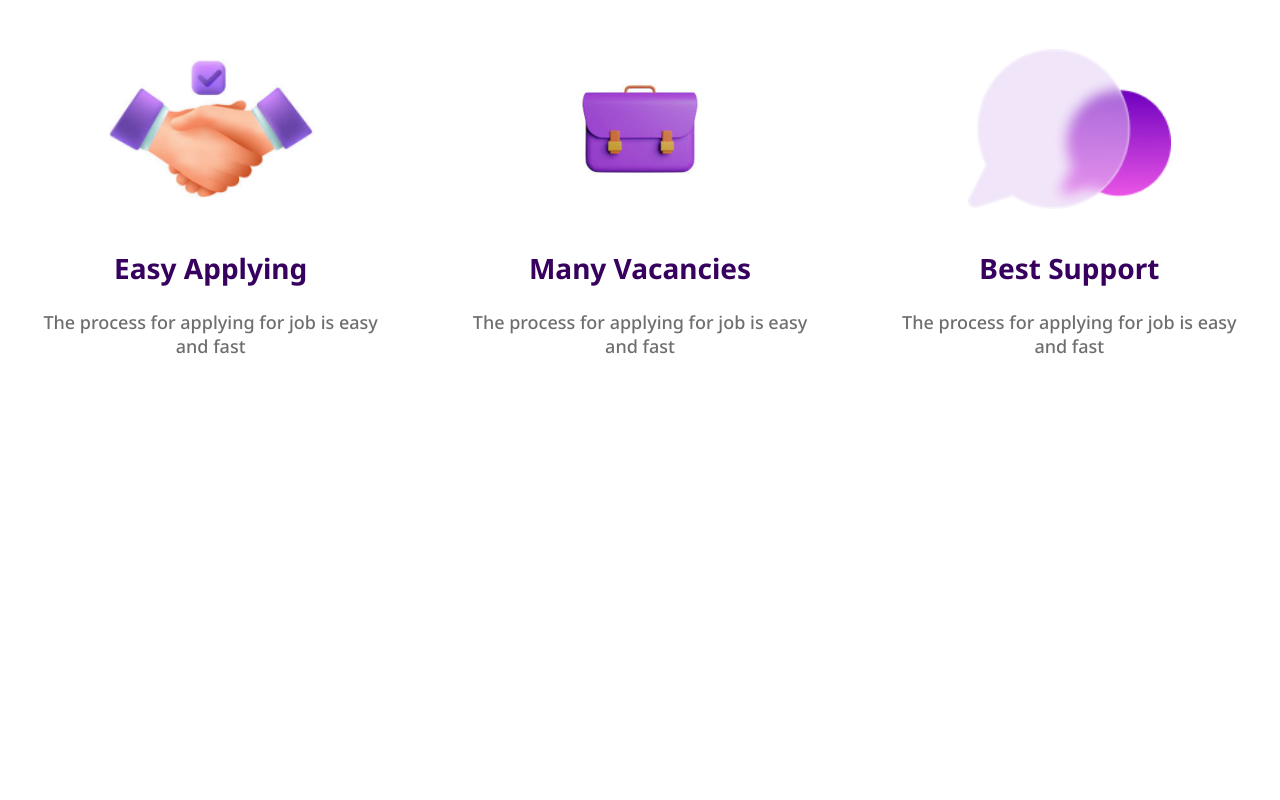
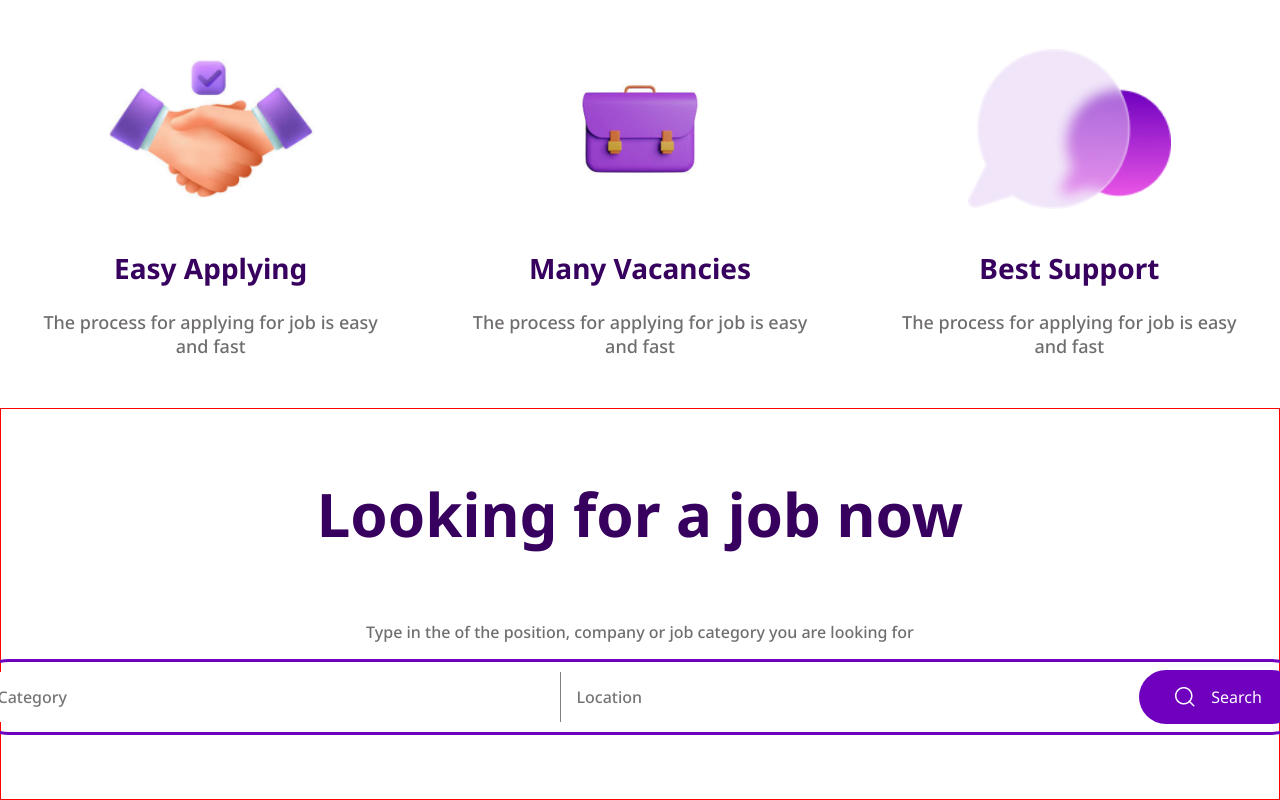
Before and after one commit to guvenfazli/Job-Seeker, a React (Create React App) app in the folder job-finder/: page / in a window 1280 px wide. Shown: the part 1999-2799 px from the top of the page. Before the commit the page ends 2407 px from the top, so only its background shows below. Built offline with nearby package versions, Linux system fonts and the light colour scheme.

Commit message:
Job Search section is done

```diff
--- a/job-finder/src/Components/AboutSummary/aboutsummary.module.css
+++ b/job-finder/src/Components/AboutSummary/aboutsummary.module.css
@@ -52,5 +52,4 @@
   font-family: "Noto Sans", sans-serif;
   font-size: 18px;
   font-weight: 500;
-
 }
--- /dev/null
+++ b/job-finder/src/Components/JobSearch/JobSearch.jsx
@@ -0,0 +1,19 @@
+import classes from "./jobsearch.module.css"
+import search from "../../Assets/JobSearchAssets/SearchIcon.png"
+
+
+
+export default function JobSearch(){
+  return (
+    <section className={classes.jobSearch}>
+      <h1>Looking for a job now</h1>
+      <p>Type in the of the position, company or job category you are looking for</p>
+      <div className={classes.searchBars}>
+        <input placeholder="Category" style={{borderRight: "1px solid gray", borderTopLeftRadius: "1rem", borderBottomLeftRadius: "1rem"}} type="text" />
+        <input placeholder="Location" type="text" />
+        <button><img src={search}/> Search</button>
+      </div>
+
+    </section>
+  )
+}
--- /dev/null
+++ b/job-finder/src/Components/JobSearch/jobsearch.module.css
@@ -0,0 +1,64 @@
+@import url('https://fonts.googleapis.com/css2?family=Noto+Sans:ital,wght@0,100..900;1,100..900&display=swap');
+
+.jobSearch{
+  display: flex;
+  flex-direction: column;
+  align-items: center;
+  justify-content: flex-start;
+  font-family: "Noto Sans", sans-serif;
+  border: 1px solid red;
+  padding: 4rem 0rem;
+}
+
+.jobSearch h1{
+  color: #37005F;
+  font-size: 60px;
+  margin-top: 0px;
+}
+
+.jobSearch p{
+  color: #706D6E;
+  font-size: 16px;
+  font-weight: 500;
+}
+
+.searchBars{
+  display: flex;
+  flex-direction: row;
+  align-items: center;
+  justify-content: center;
+  padding: 0.5rem;
+  border: 3px solid #6E00BE;
+  border-radius: 5rem;
+}
+
+.searchBars input{
+  width: 35rem;
+  height: 3rem;
+  outline: none;
+  font-family: "Noto Sans", sans-serif;
+  font-size: 16px;
+  font-weight: 500;
+  color: gray;
+  padding-left: 1rem;
+  border: none;
+}
+
+.searchBars button{
+  background-color: #6E00BE;
+  padding: 1rem;
+  width: 10rem;
+  border: none;
+  border-radius: 2rem;
+  color: white;
+  font-size: 16px;
+  font-family: "Noto Sans", sans-serif;
+  cursor: pointer;
+  display: flex;
+  align-items: center;
+  justify-content: center;
+}
+
+.searchBars img{
+  margin-right: 1rem;
+}
--- a/job-finder/src/Pages/HomePage.js
+++ b/job-finder/src/Pages/HomePage.js
@@ -4,6 +4,7 @@ import Company from "../Components/Companies/Company"
 import Stats from "../Components/Stats/Stats"
 import About from "../Components/About/About"
 import AboutSummary from "../Components/AboutSummary/AboutSummary"
+import JobSearch from "../Components/JobSearch/JobSearch"
 
 export default function HomePage(){
   return (
@@ -14,6 +15,7 @@ export default function HomePage(){
       <Stats />
       <About />
       <AboutSummary />
+      <JobSearch />
 
 
     </>
```
Also changed, not shown: job-finder/src/Assets/JobSearchAssets/SearchIcon.png (added).
